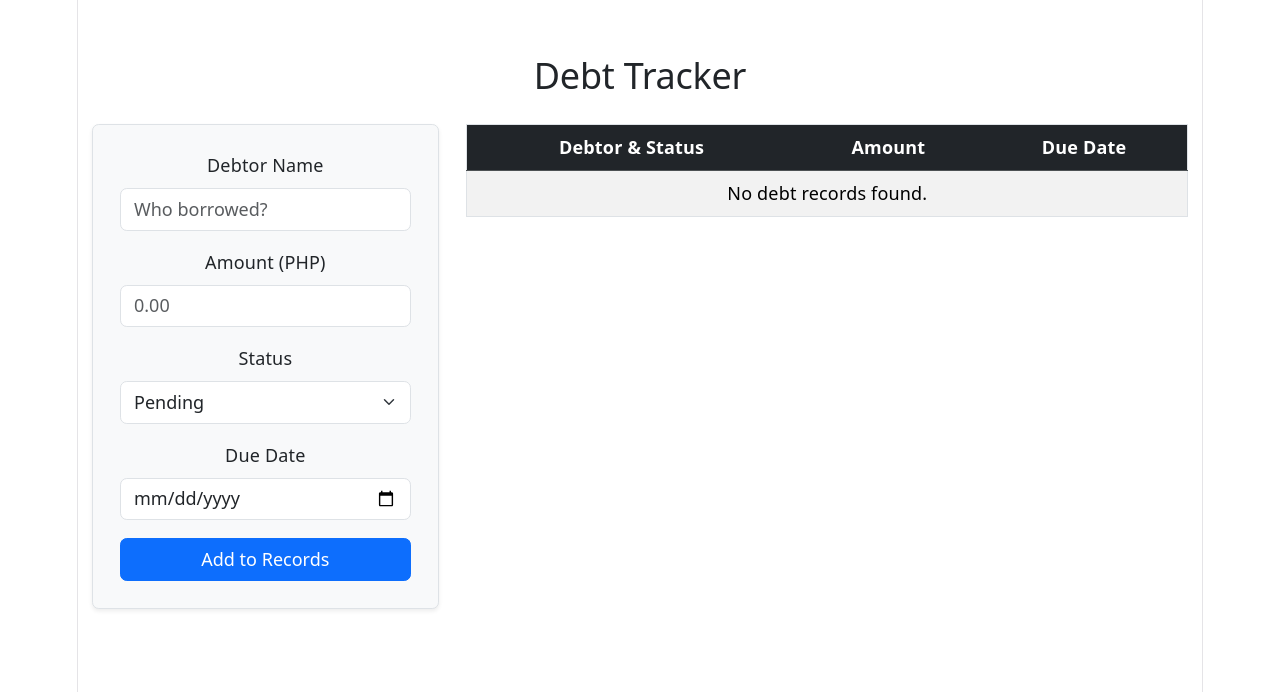
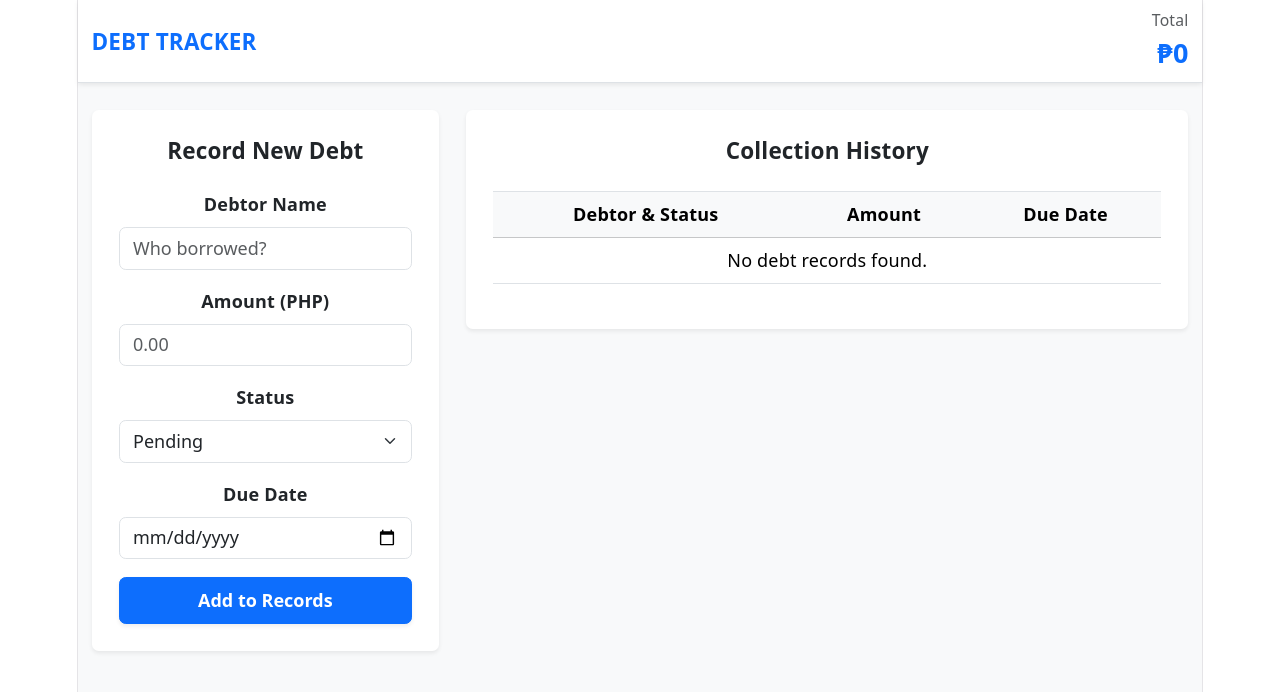
Before and after one commit to anamaricriscaravana/debt-tracker, a React app in the folder frontend/: page / in a window 1280 px wide. Shown: the top 692 px of the page. Built offline with nearby package versions, Linux system fonts and the light colour scheme; the HTML template or start-up script is replaced by a standard one.

Commit message:
feat: add navigation bar with live total collectible calculation

```diff
--- a/frontend/src/components/DebtTracker.jsx
+++ b/frontend/src/components/DebtTracker.jsx
@@ -6,6 +6,7 @@ const DebtTracker = () => {
     const [debts, setDebts] = useState([]);
 
     const today = new Date().toLocaleDateString('en-CA');
+    const totalDebt = debts.reduce((acc, curr) => acc + parseFloat(curr.amount || 0), 0);
 
     const handleChange = (e) => {
         const { name, value } = e.target;
@@ -20,22 +21,38 @@ const DebtTracker = () => {
     };
 
     return (
-        <div className="container mt-5">
-            <h2 className="mb-4">Debt Tracker</h2>
-            <div className="row">
+        <div className="min-vh-100 bg-light">
+            {/* Navbar with Total Display */}
+            <nav className="navbar navbar-light bg-white border-bottom mb-4 shadow-sm">
+                <div className="container d-flex justify-content-between align-items-center">
+                    <span className="navbar-brand mb-0 h1 fw-bold text-primary">DEBT TRACKER</span>
+                    <div className="text-end">
+                        <small className="text-muted d-block">Total</small>
+                        <span className="text-primary fw-bold fs-4">
+                            ₱{totalDebt.toLocaleString()}
+                        </span>
+                    </div>
+                </div>
+            </nav>
+
+            <div className="container">
+                <div className="row g-4">
                     {/* Record Form */}
                     <div className="col-md-4">
-                    <form onSubmit={handleSubmit} className="border p-4 rounded shadow-sm bg-light">
+                        <div className="card shadow-sm border-0">
+                            <div className="card-body p-4">
+                                <h5 className="card-title mb-4 fw-bold text-dark">Record New Debt</h5>
+                                <form onSubmit={handleSubmit}>
                                     <div className="mb-3">
-                            <label className="form-label">Debtor Name</label>
+                                        <label className="form-label fw-semibold">Debtor Name</label>
                                         <input name="debtorName" className="form-control" placeholder="Who borrowed?" value={formData.debtorName} onChange={handleChange} required />
                                     </div>
                                     <div className="mb-3">
-                            <label className="form-label">Amount (PHP)</label>
+                                        <label className="form-label fw-semibold">Amount (PHP)</label>
                                         <input name="amount" type="number" className="form-control" placeholder="0.00" value={formData.amount} onChange={handleChange} required />
                                     </div>
                                     <div className="mb-3">
-                            <label className="form-label">Status</label>
+                                        <label className="form-label fw-semibold">Status</label>
                                         <select name="status" className="form-select" value={formData.status} onChange={handleChange} required>
                                             <option value="Pending">Pending</option>
                                             <option value="Fully Paid">Fully Paid</option>
@@ -43,20 +60,25 @@ const DebtTracker = () => {
                                         </select>
                                     </div>
                                     <div className="mb-3">
-                            <label className="form-label">Due Date</label>
+                                        <label className="form-label fw-semibold">Due Date</label>
                                         <input name="dueDate" type="date" className="form-control" value={formData.dueDate} onChange={handleChange} required />
                                     </div>
-                        <button type="submit" className="btn btn-primary w-100">
+                                    <button type="submit" className="btn btn-primary w-100 fw-bold py-2 shadow-sm text-white">
                                         Add to Records
                                     </button>
                                 </form>
                             </div>
+                        </div>
+                    </div>
 
                     {/*Table Side*/}
                     <div className="col-md-8">
+                        <div className="card shadow-sm border-0">
+                            <div className="card-body p-4">
+                                <h5 className="card-title mb-4 fw-bold text-dark">Collection History</h5>
                                 <div className="table-responsive">
-                    <table className="table table-striped table-hover border">
-                        <thead className="table-dark">
+                                    <table className="table table-hover align-middle border-top">
+                                        <thead className="table-light">
                                             <tr>
                                                 <th>Debtor & Status</th>
                                                 <th>Amount</th>
@@ -68,13 +90,15 @@ const DebtTracker = () => {
                                                 debts.map((debt, i) => (
                                                     <tr key={i}>
                                                         <td>
-                                                <strong>{debt.debtorName}</strong> <br/>
-                                                <small className="text-muted">Status: {debt.status}</small>
+                                                            <div className="fw-bold text-dark">{debt.debtorName}</div>
+                                                            <span className={`badge ${debt.status === 'Overdue' ? 'bg-danger' : 'bg-secondary'}`}>
+                                                                {debt.status}
+                                                            </span>
                                                         </td>
-                                            <td className="fw-bold text-danger">
+                                                        <td className="fw-bold text-primary">
                                                             ₱{parseFloat(debt.amount).toLocaleString()}
                                                         </td>
-                                            <td>{debt.dueDate}</td>
+                                                        <td className="text-muted font-monospace">{debt.dueDate}</td>
                                                     </tr>
                                                 ))
                                             ) : (
@@ -86,6 +110,9 @@ const DebtTracker = () => {
                             </div>
                         </div>
                     </div>
+                </div>
+            </div>
+        </div>
     );
 };
 
```
Lines whose indentation alone changed are shown as unchanged.
